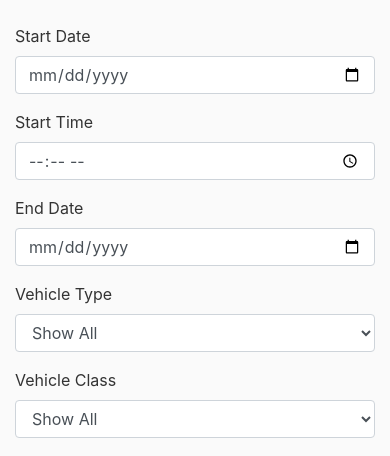
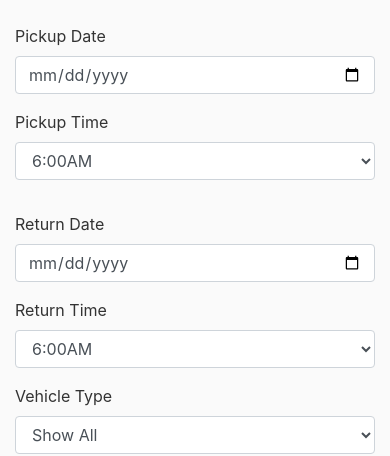
Before and after one commit to MartinGranados/car-rental-system, a Django app: page / in a window 390 px wide. Shown: the part 56-512 px from the top of the page. Run offline with Django 3.2, Linux system fonts and the light colour scheme; some libraries are stand-ins or nearby versions.

Commit message:
updated times and time verbiage

```diff
--- a/car_rental_system/settings.py
+++ b/car_rental_system/settings.py
@@ -25,7 +25,7 @@ SECRET_KEY = '^imyfuo7z!%$s=(jhzvzz#4o3y@p29aeqk3$+9tjmvwfet@+zq'
 # SECURITY WARNING: don't run with debug turned on in production!
 DEBUG = True
 
-ALLOWED_HOSTS = ['broncorentals.herokuapp.com', '0.0.0.0','192.168.1.9', '127.0.0.1']
+ALLOWED_HOSTS = ['broncorentals.herokuapp.com', '0.0.0.0','192.168.1.160', '127.0.0.1']
 
 
 # Application definition
--- a/reservations/templates/reservations/filters.html
+++ b/reservations/templates/reservations/filters.html
@@ -12,16 +12,81 @@
         <!-- begin row -->
         <div class="form-row">
           <div class="col-md-3 mb-3">
-            <label for="start_date">Start Date</label>
+            <label for="start_date">Pickup Date</label>
             <input type="date" class="form-control" data-date-format="yyyy/mm/dd" name="status_start_date" id="startDate" onblur="dateValidate();" required>
           </div>
+          <div class="col-md-2 mb-3">
+            <label for="start_date">Pickup Time</label>
+            <select class="form-control" name="status_start_time" id="startTime" onblur="dateValidate();" required>
+              <option value="06:00">6:00AM</option>
+              <option value="06:30">6:30AM</option>
+              <option value="07:00">7:00AM</option>
+              <option value="07:30">7:30AM</option>
+              <option value="08:00">8:00AM</option>
+              <option value="08:30">8:30AM</option>
+              <option value="09:00">9:00AM</option>
+              <option value="09:30">9:30AM</option>
+              <option value="10:00">10:00AM</option>
+              <option value="10:30">10:30AM</option>
+              <option value="11:00">11:00AM</option>
+              <option value="11:30">11:30AM</option>
+              <option value="12:00">12:00PM</option>
+              <option value="12:30">12:30PM</option>
+              <option value="13:00">1:00PM</option>
+              <option value="13:30">1:30PM</option>
+              <option value="14:00">2:00PM</option>
+              <option value="14:30">2:30PM</option>
+              <option value="15:00">3:00PM</option>
+              <option value="15:30">3:30PM</option>
+              <option value="16:00">4:00PM</option>
+              <option value="16:30">4:30PM</option>
+              <option value="17:00">5:00PM</option>
+              <option value="17:30">5:30PM</option>
+              <option value="18:00">6:00PM</option>
+              <option value="18:30">6:30PM</option>
+              <option value="19:00">7:00PM</option>
+              <option value="19:30">7:30PM</option>
+            </select>
+          </div>
+          <div class="col-md-2 mb-3">
+
+          </div>
           <div class="col-md-3 mb-3">
-            <label for="start_date">Start Time</label>
-            <input type="time" class="form-control" name="status_start_time" id="startTime" min="09:00" max="19:00" step="1800" onblur="dateValidate();" required>
+            <label for="end_date">Return Date</label>
+            <input type="date" class="form-control" data-date-format="yyyy/mm/dd" name="status_end_date" id="endDate" onblur="dateValidate();" required>
           </div>
-          <div class="col-md-4 mb-3">
-            <label for="end_date">End Date</label>
-            <input type="date" class="form-control" data-date-format="yyyy/mm/dd" name="status_end_date" id="endDate" onblur="dateValidate();" required>
+          <div class="col-md-2 mb-3">
+            <label for="start_date">Return Time</label>
+            <select class="form-control" name="status_end_time" id="startTime" onblur="dateValidate();" required>
+              <option value="06:00">6:00AM</option>
+              <option value="06:30">6:30AM</option>
+              <option value="07:00">7:00AM</option>
+              <option value="07:30">7:30AM</option>
+              <option value="08:00">8:00AM</option>
+              <option value="08:30">8:30AM</option>
+              <option value="09:00">9:00AM</option>
+              <option value="09:30">9:30AM</option>
+              <option value="10:00">10:00AM</option>
+              <option value="10:30">10:30AM</option>
+              <option value="11:00">11:00AM</option>
+              <option value="11:30">11:30AM</option>
+              <option value="12:00">12:00PM</option>
+              <option value="12:30">12:30PM</option>
+              <option value="13:00">1:00PM</option>
+              <option value="13:30">1:30PM</option>
+              <option value="14:00">2:00PM</option>
+              <option value="14:30">2:30PM</option>
+              <option value="15:00">3:00PM</option>
+              <option value="15:30">3:30PM</option>
+              <option value="16:00">4:00PM</option>
+              <option value="16:30">4:30PM</option>
+              <option value="17:00">5:00PM</option>
+              <option value="17:30">5:30PM</option>
+              <option value="18:00">6:00PM</option>
+              <option value="18:30">6:30PM</option>
+              <option value="19:00">7:00PM</option>
+              <option value="19:30">7:30PM</option>
+            </select>
           </div>
         </div>
         <!-- end row -->
--- a/reservations/views.py
+++ b/reservations/views.py
@@ -18,9 +18,12 @@ def filters(request):
     # match the filters displayed
 
     if request.method == 'POST':
+        print(request.POST['status_start_time'])
         status_start = request.POST['status_start_date']
+        status_start = status_start + ' ' + request.POST['status_start_time']
+        print('**********' + status_start + '**********')
         status_end = request.POST['status_end_date']
-        status_start = dt.datetime.strptime(status_start, '%Y-%m-%d')
+        status_start = dt.datetime.strptime(status_start, '%Y-%m-%d %H:%M')
         status_end = dt.datetime.strptime(status_end, '%Y-%m-%d')
         rental_length = int(str(status_end.date() - status_start.date()).split(' ')[0])
 
```
